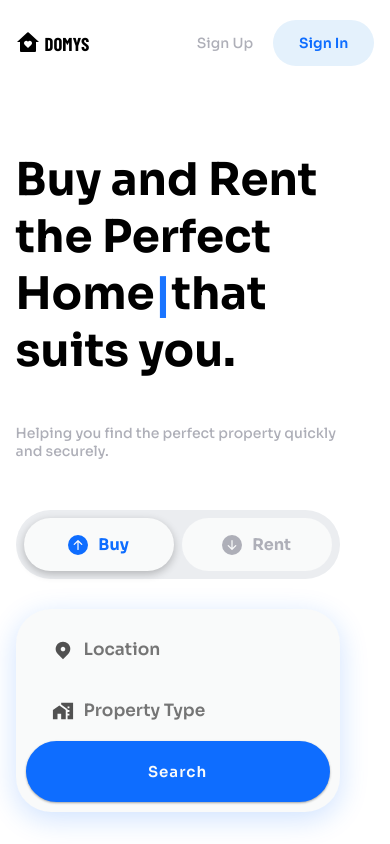
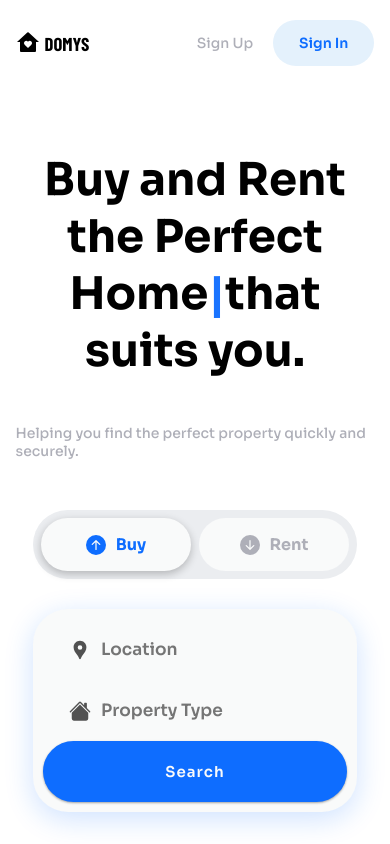
Before and after one commit to PhemiT/domys, a React (Create React App) app: page / in a window 390 px wide. Shown: the top 844 px of the page. Built offline with nearby package versions, Linux system fonts and the light colour scheme; a web font is replaced by a local one.

Commit message:
responsive fix #1

```diff
--- a/src/components/featured/featured.css
+++ b/src/components/featured/featured.css
@@ -1,5 +1,5 @@
 .featured {
-    padding: 40px 0;
+    padding: 40px 0 0;
 }
 
 .featured h1 {
@@ -33,14 +33,14 @@
     .featured__listings {
         grid-template-columns: 1fr 1fr;
     }
+
+    .featured h1 {
+        text-align: center;
+    }
 }
 
 @media screen and (max-width:850px) {
     .featured__listings {
         grid-template-columns: 1fr;
     }
-
-    .featured h1 {
-        text-align: center;
-    }
 }
--- a/src/components/header/Header.jsx
+++ b/src/components/header/Header.jsx
@@ -1,8 +1,7 @@
 import React from 'react'
 import './header.css'
-import { BsArrowUpCircleFill, BsArrowDownCircleFill } from 'react-icons/bs'
-import { TiLocation } from 'react-icons/ti'
-import { MdHomeWork } from 'react-icons/md'
+import { BsArrowUpCircleFill, BsArrowDownCircleFill, BsFillHouseFill } from 'react-icons/bs'
+import { MdLocationPin } from 'react-icons/md'
 import Typed from 'typed.js'
 
 const Header = () => {
@@ -53,8 +52,8 @@
             </div>
           </div>
           <div className="cta__search">
-            <span><TiLocation className='cta__icon' /><input type="text" placeholder='Location' /></span>
-            <span><MdHomeWork className='cta__icon' /><input type="text" placeholder='Property Type' /></span>
+            <span><MdLocationPin className='cta__icon' /><input type="text" placeholder='Location' /></span>
+            <span><BsFillHouseFill className='cta__icon' /><input type="text" placeholder='Property Type' /></span>
             <button>Search</button>
           </div>
         </div>
--- a/src/components/header/header.css
+++ b/src/components/header/header.css
@@ -168,10 +168,21 @@
   }
 
   @media screen and (max-width:1024px) {
+    .header {
+        grid-template-columns: 1fr;
+        align-items: center;
+        justify-items: center;
+    }
+
+    .header__content {
+        align-items: center;
+    }
+
       .cta__search {
           display: grid;
           grid-template-columns: 1fr;
           justify-items: center;
+          align-items: center;
           width: 100%;
           padding: 9px;
       }
@@ -181,5 +192,6 @@
 
       .header__content h1 {
           font-size: 45px;
+          text-align: center;
       }
   }
```
